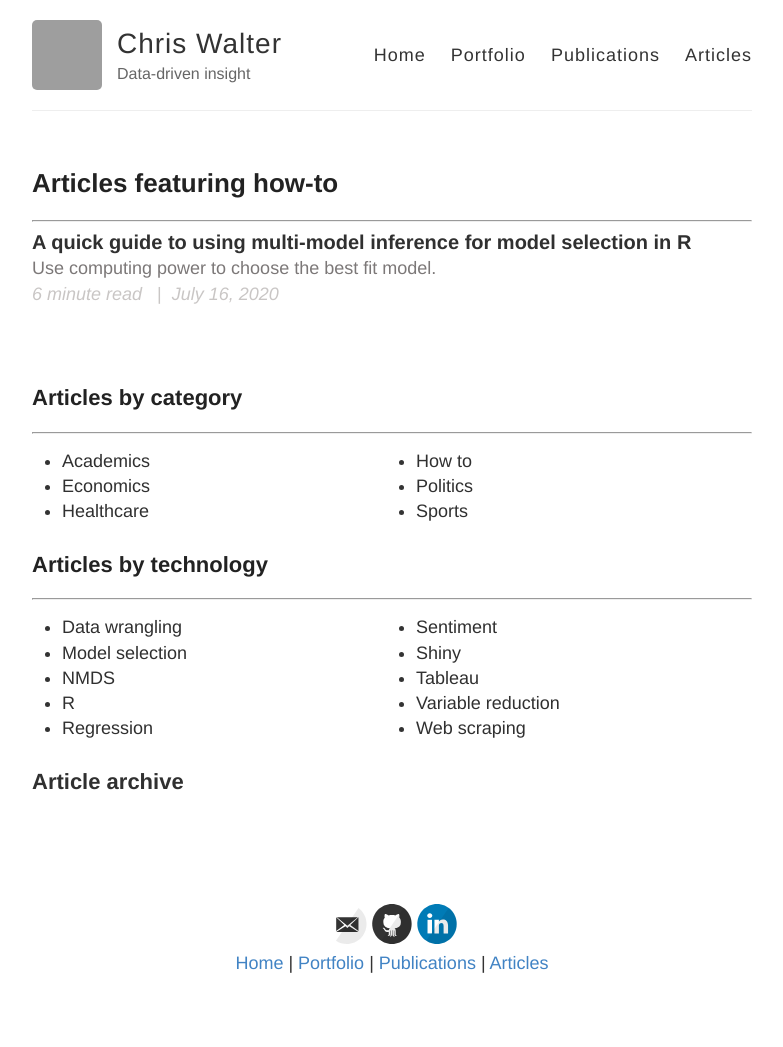
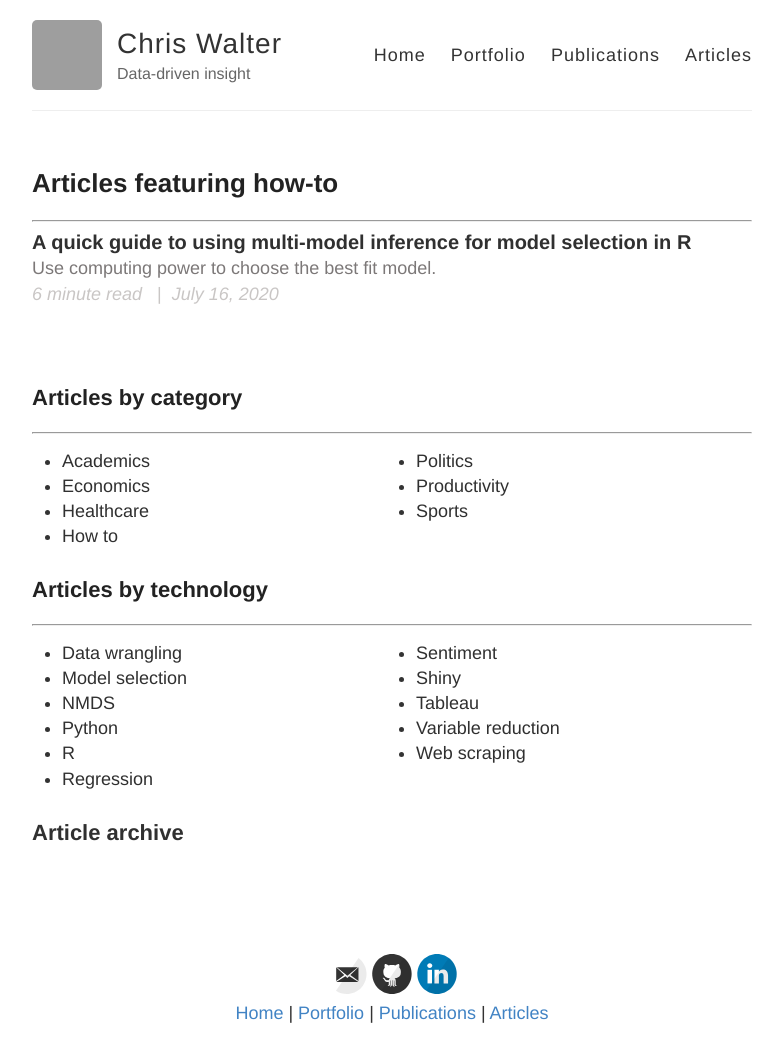
Before and after one commit to waltscienceblog/waltscienceblog.github.io, a Jekyll site: the page built from tag/how-to.md, in a window 1280 px wide. Shown: the whole page, without its empty margins (248-1031 px from the left). Built offline with Jekyll 4.4.1, drawn with Linux system fonts in a browser that asks for light colours; before the commit the page ends 996 px from its top, so only the background shows below that; grey boxes are pictures that could not be loaded.

Commit message:
Update tagpage.html

```diff
--- a/_layouts/tagpage.html
+++ b/_layouts/tagpage.html
@@ -29,6 +29,7 @@ layout: default
         <li><a href="/tag/healthcare" style="color:#303030;"><span class="a"><nobr>Healthcare</nobr></span> </a></li>
         <li><a href="/tag/how-to" style="color:#303030;"><span class="a"><nobr>How to</nobr></span> </a></li>
         <li><a href="/tag/politics" style="color:#303030;"><span class="a"><nobr>Politics</nobr></span> </a></li>
+        <li><a href="/tag/productivity" style="color:#303030;"><span class="a"><nobr>Productivity</nobr></span> </a></li>
         <li><a href="/tag/sports" style="color:#303030;"><span class="a"><nobr>Sports</nobr></span> </a></li>
     </ul>
 </div>
@@ -40,6 +41,7 @@ layout: default
         <li><a href="/tag/data-wrangling" style="color:#303030;"><span class="a"<nobr>Data wrangling</nobr></span> </a></li>
         <li><a href="/tag/model-selection" style="color:#303030;"><span class="a"<nobr>Model selection</nobr></span> </a></li>
         <li><a href="/tag/NMDS" style="color:#303030;"><span class="a"><nobr>NMDS</nobr></span> </a></li>
+        <li><a href="/tag/Python" style="color:#303030;"><span class="a"><nobr>Python</nobr></span> </a></li>
         <li><a href="/tag/R" style="color:#303030;"><span class="a"><nobr>R</nobr></span> </a></li>
 	    <li><a href="/tag/regression" style="color:#303030;"><span class="a"><nobr>Regression</nobr></span> </a></li>
 	    <li><a href="/tag/sentiment" style="color:#303030;"><span class="a"><nobr>Sentiment</nobr></span> </a></li>
```
